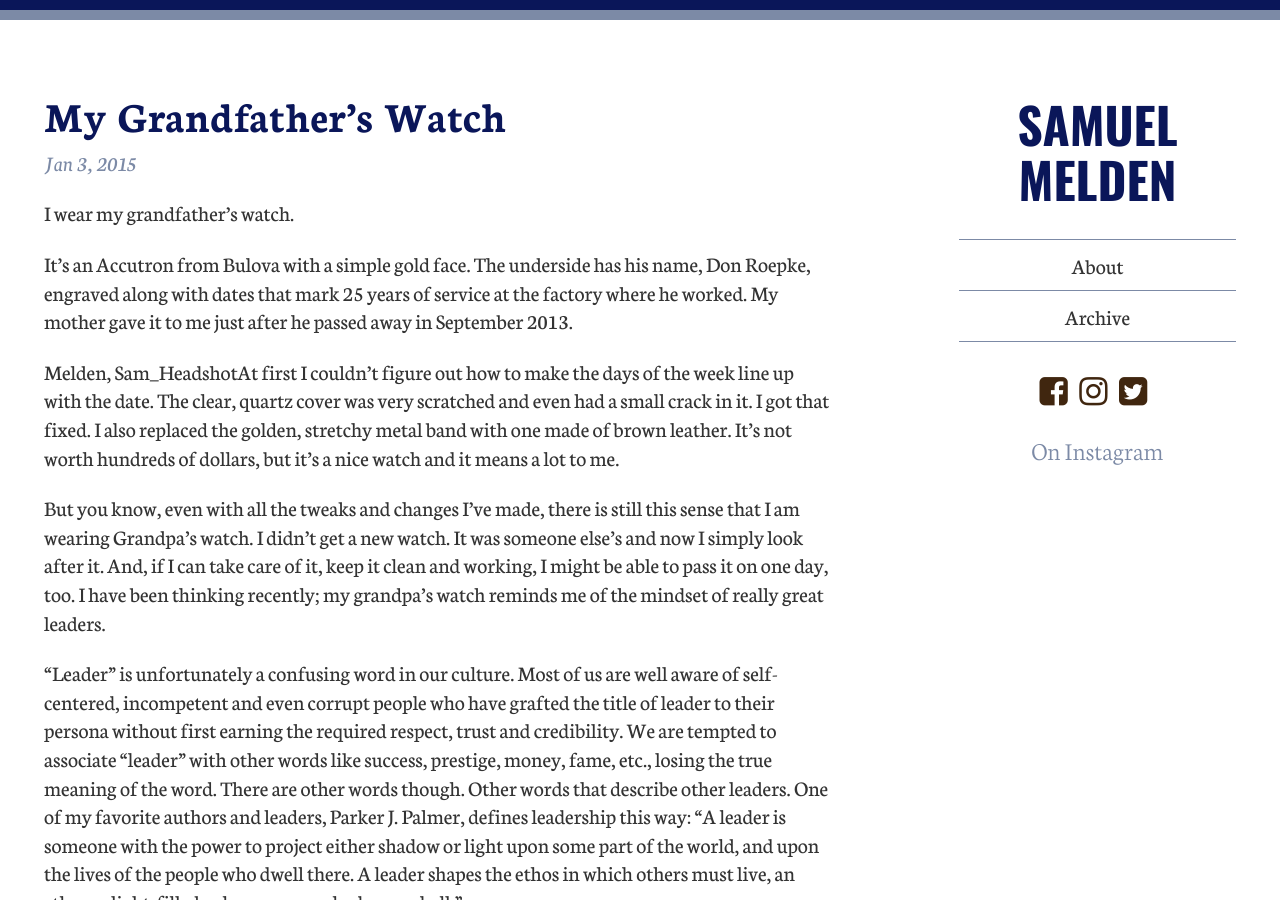
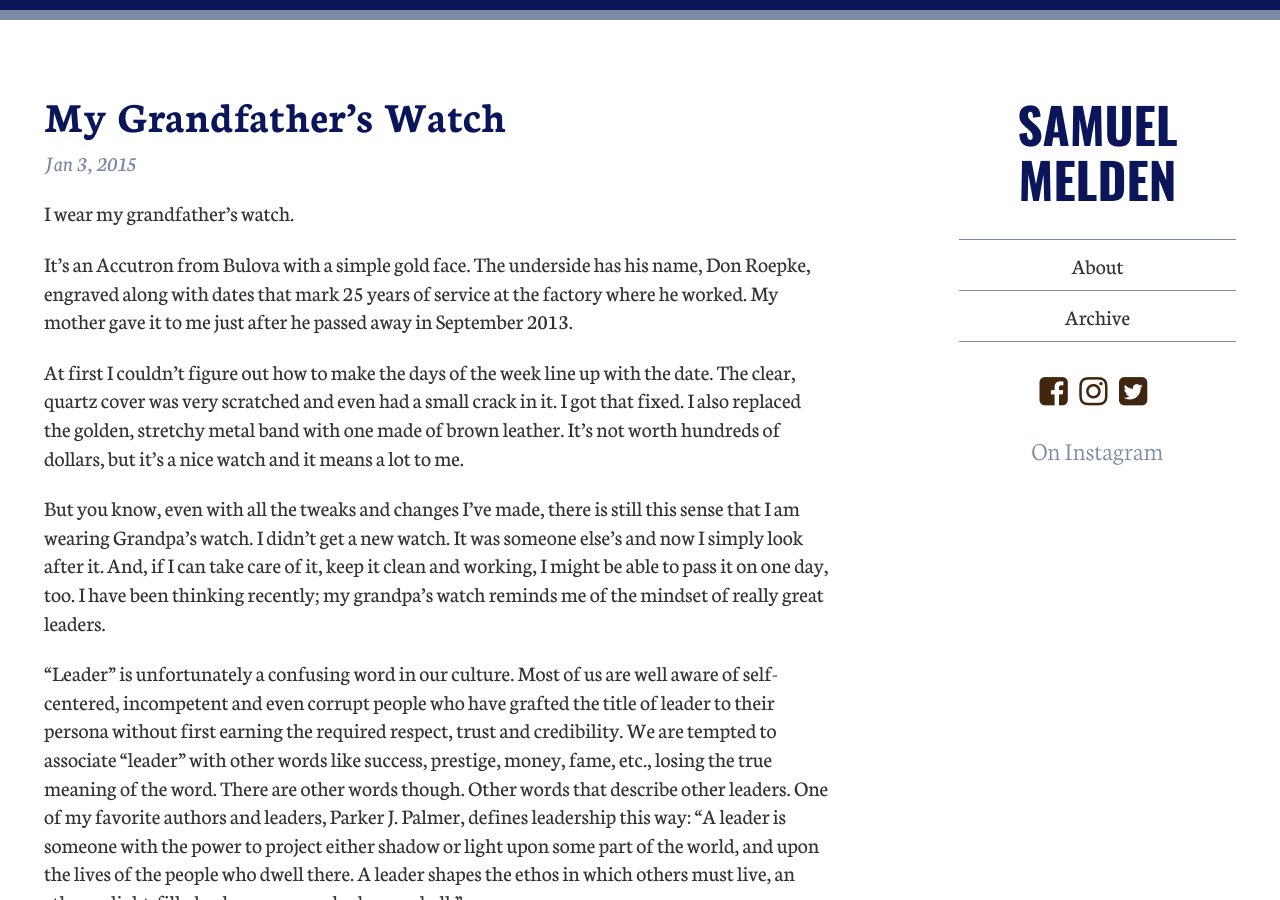
Before and after one commit to smlmldn/smlmldn.github.io, a Jekyll site: the page built from _posts/2015-01-03-my-grandfathers-watch.md, in a window 1280 px wide and 900 px high. Built offline with Jekyll 4.4.1, drawn with Linux system fonts in a browser that asks for light colours; nearby versions of some CDN libraries; comment, search, counter and statistics services are not loaded.

Commit message:
Updated 2015-01-03-my-grandfathers-watch.md

```diff
--- a/_posts/2015-01-03-my-grandfathers-watch.md
+++ b/_posts/2015-01-03-my-grandfathers-watch.md
@@ -8,7 +8,7 @@ I wear my grandfather’s watch.
 
 It’s an Accutron from Bulova with a simple gold face. The underside has his name, Don Roepke, engraved along with dates that mark 25 years of service at the factory where he worked. My mother gave it to me just after he passed away in September 2013.
 
-Melden, Sam_HeadshotAt first I couldn’t figure out how to make the days of the week line up with the date. The clear, quartz cover was very scratched and even had a small crack in it. I got that fixed. I also replaced the golden, stretchy metal band with one made of brown leather. It’s not worth hundreds of dollars, but it’s a nice watch and it means a lot to me.
+At first I couldn’t figure out how to make the days of the week line up with the date. The clear, quartz cover was very scratched and even had a small crack in it. I got that fixed. I also replaced the golden, stretchy metal band with one made of brown leather. It’s not worth hundreds of dollars, but it’s a nice watch and it means a lot to me.
 
 But you know, even with all the tweaks and changes I’ve made, there is still this sense that I am wearing Grandpa’s watch. I didn’t get a new watch. It was someone else’s and now I simply look after it. And, if I can take care of it, keep it clean and working, I might be able to pass it on one day, too. I have been thinking recently; my grandpa’s watch reminds me of the mindset of really great leaders.
 
```
